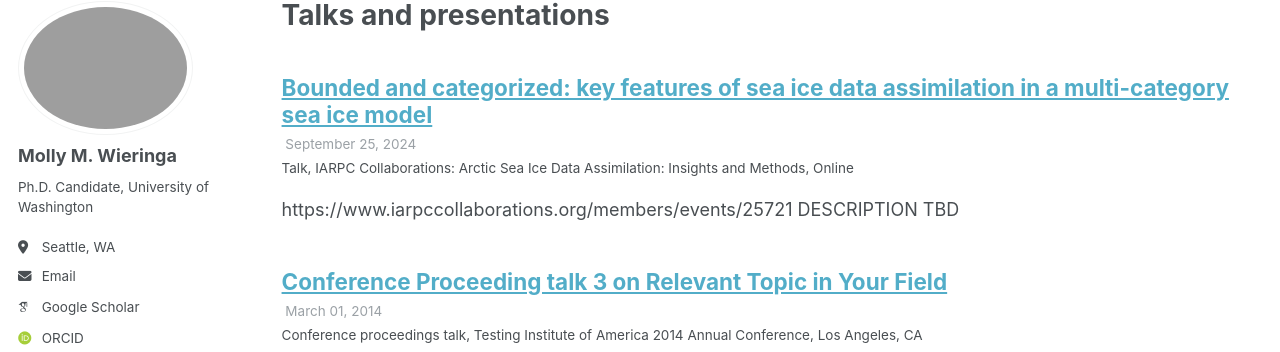
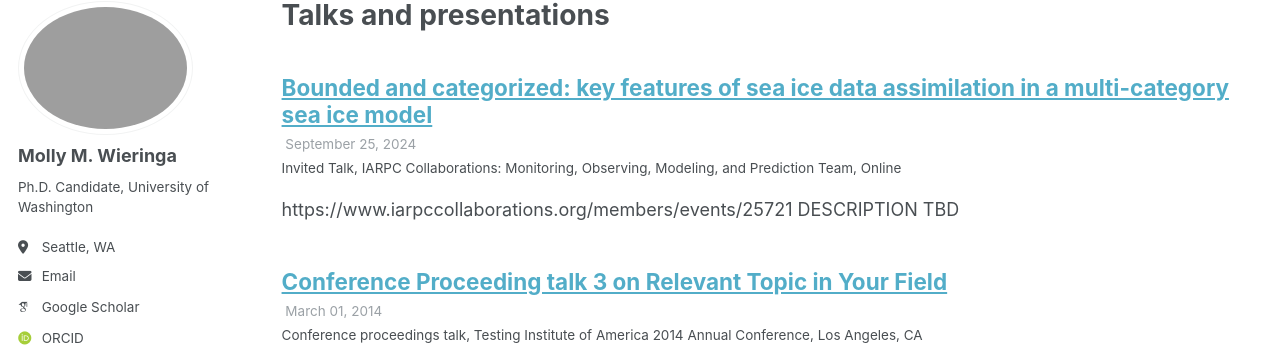
Before and after one commit to mollymwieringa/mollymwieringa.github.io, a Jekyll site: the page built from _pages/talks.html, in a window 1280 px wide and 1288 px high. Shown: the part 105-457 px from the top of the window. Built offline with Jekyll 4.4.1, drawn with Linux system fonts in a browser that asks for light colours; some web fonts are replaced.

Commit message:
update IARPC talk

```diff
--- a/_talks/2024-09-25-talk-1.md
+++ b/_talks/2024-09-25-talk-1.md
@@ -1,9 +1,9 @@
 ---
 title: "Bounded and categorized: key features of sea ice data assimilation in a multi-category sea ice model"
 collection: talks
-type: "Talk"
+type: "Invited Talk"
 permalink: /talks/2024-09-25-talk-1
-venue: "IARPC Collaborations: Arctic Sea Ice Data Assimilation: Insights and Methods"
+venue: "IARPC Collaborations: Monitoring, Observing, Modeling, and Prediction Team"
 date: 2024-09-25
 location: "Online"
 ---
```
